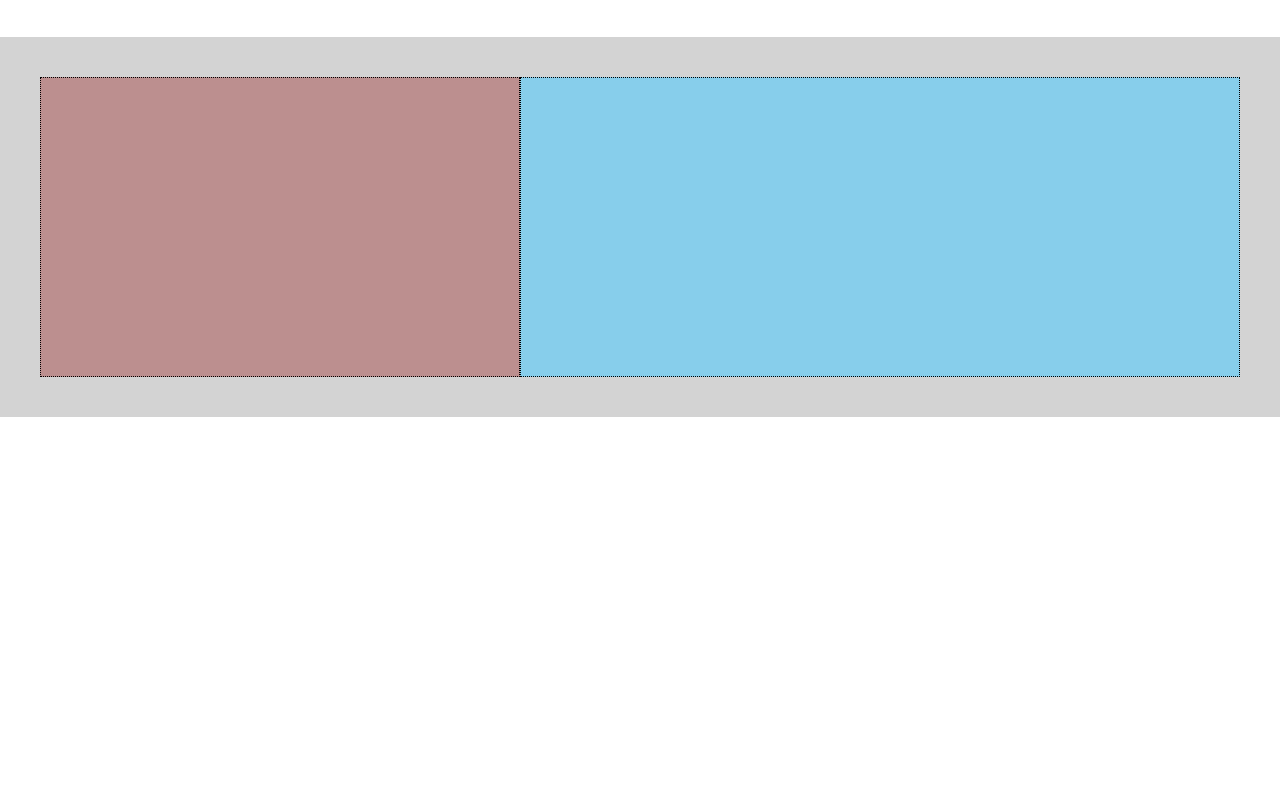
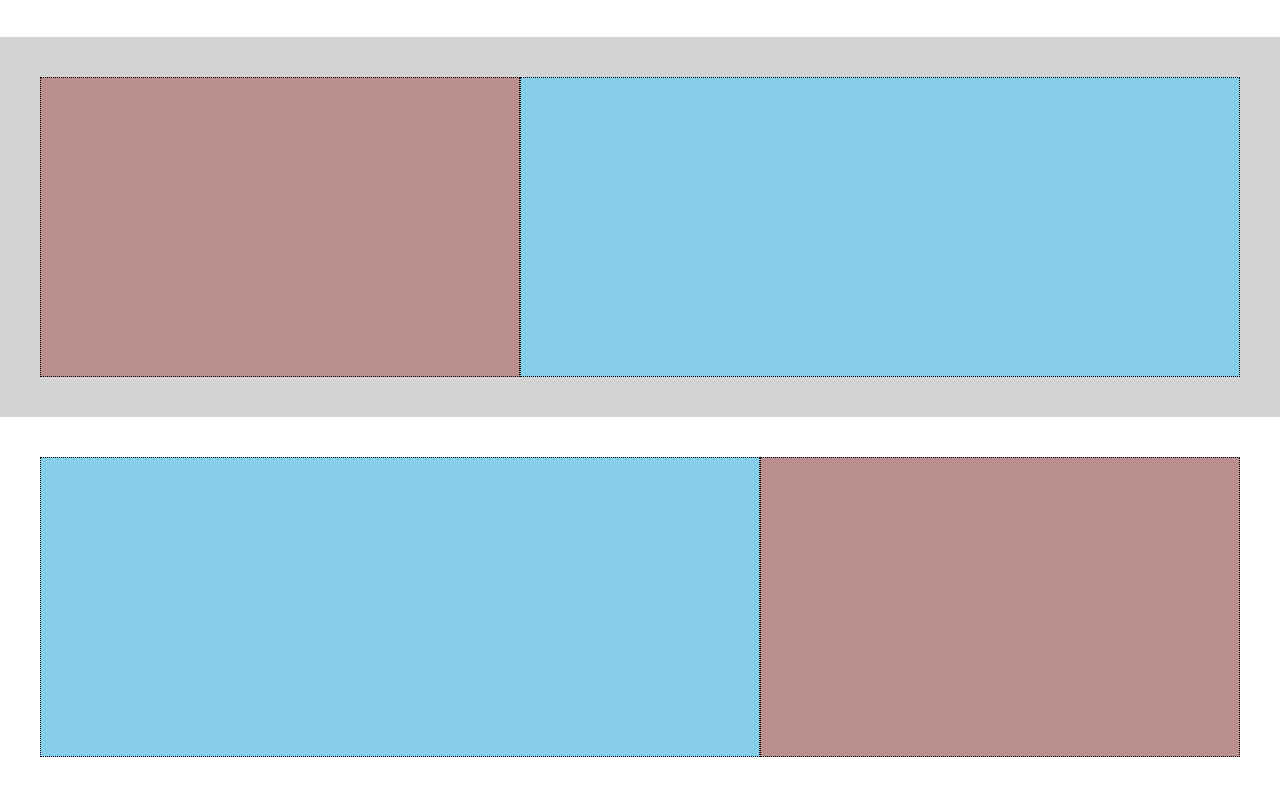
Before and after one commit to fvguajeXIII/html-css-struttua-discord, a plain HTML site: page index.html in a window 1280 px wide. Shown: the part 753-1550 px from the top of the page. Before the commit the page ends 1170 px from the top, so only its background shows below. Drawn offline with Linux system fonts and the light colour scheme.

Commit message:
main section 3

```diff
--- a/index.html
+++ b/index.html
@@ -41,6 +41,12 @@
           <div class="bg-skyblue col-40 border-black"></div>
         </div>
       </div>
+      <div class="second-section second-section-2">
+        <div class="container row">
+          <div class="bg-skyblue col-40 border-black"></div>
+          <div class="bg-rosybrown col-60 border-black"></div>
+        </div>
+      </div>
     </main>
   </body>
 </html>
```
